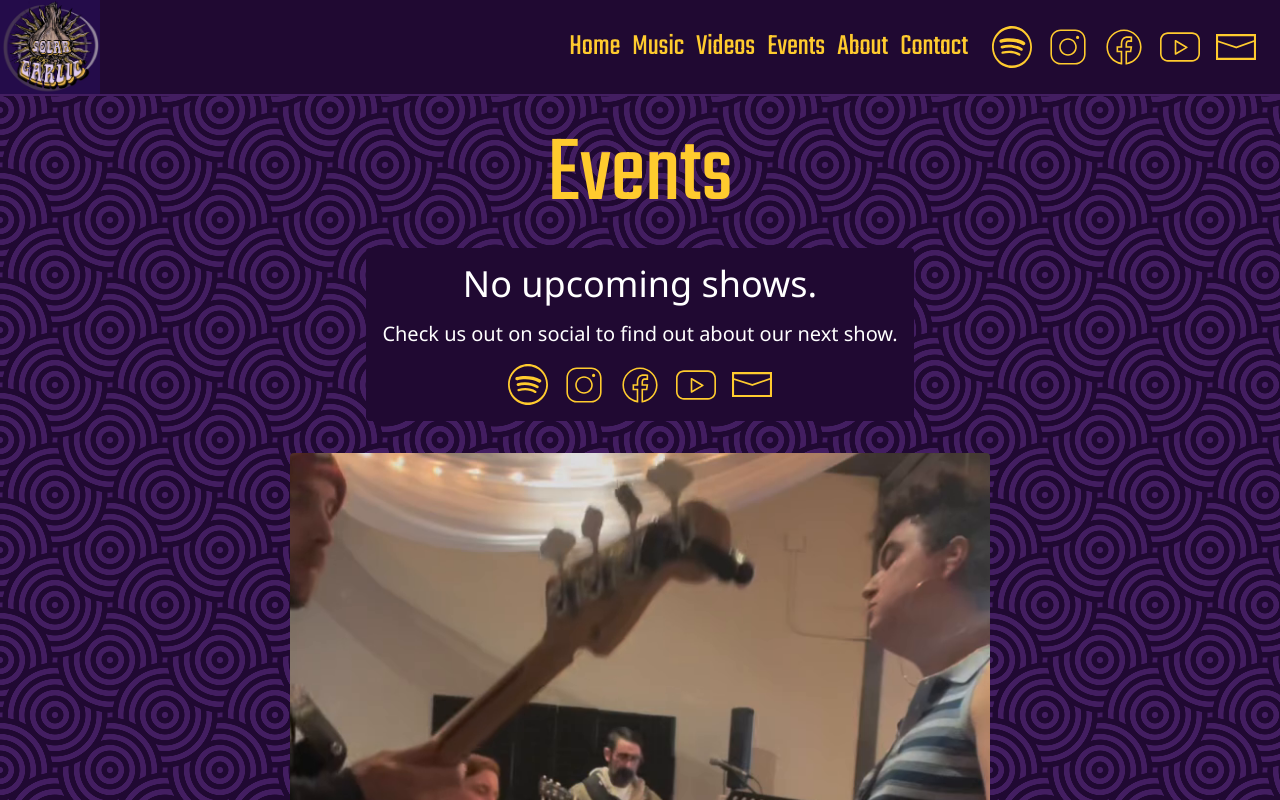
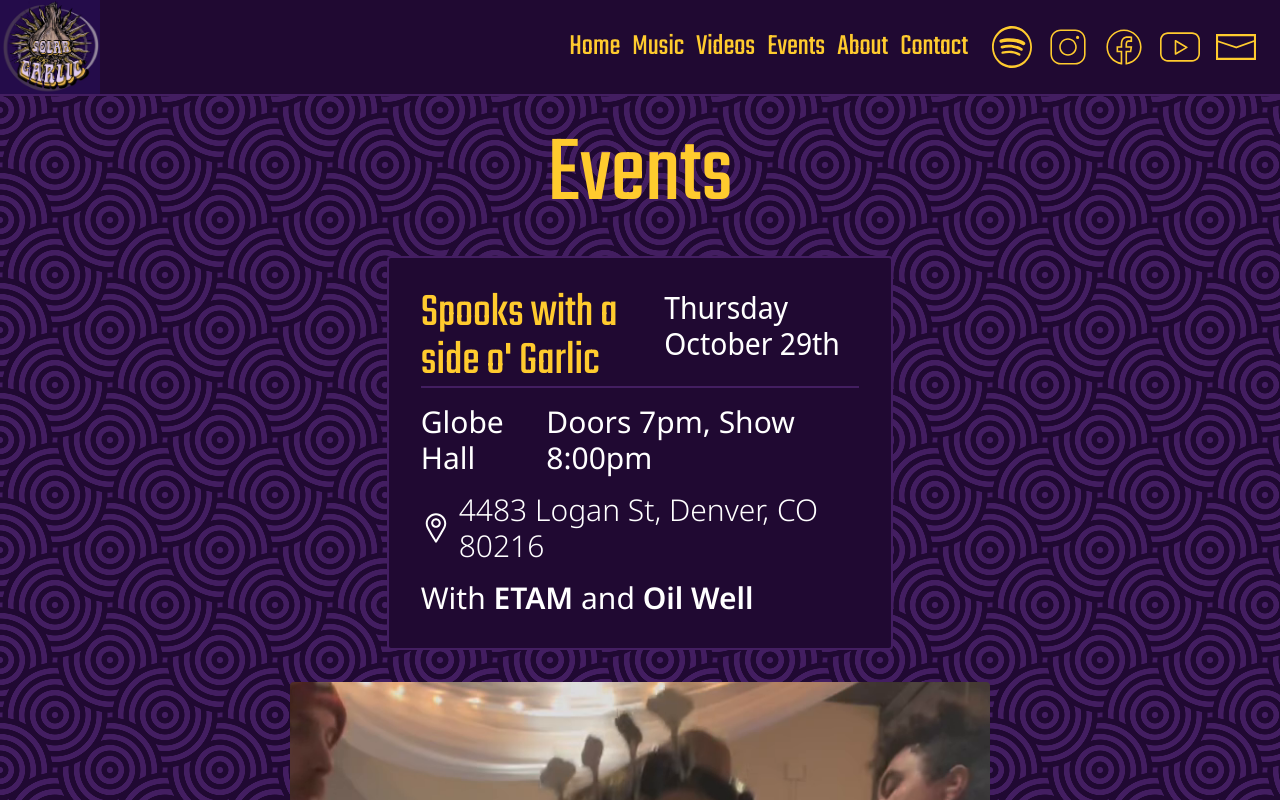
Before and after one commit to galbwe/solar-garlic-website, a Next.js app: page /events in a window 1280 px wide. Shown: the top 800 px of the page. Built offline with nearby package versions, Linux system fonts and the light colour scheme.

Commit message:
Add event for 2026-10-29 globe hall show (#120)

```diff
--- a/src/constants.ts
+++ b/src/constants.ts
@@ -76,7 +76,20 @@ export const SINGLES = [
 ];
 
 // TODO: move events to an api call
-export const EVENTS = [];
+export const EVENTS = [
+  {
+    id: uuid4(),
+    title: "Spooks with a side o' Garlic",
+    venue: "Globe Hall",
+    venueUrl: "https://globehall.com/",
+    address: "4483 Logan St, Denver, CO 80216",
+    addressUrl: "https://maps.app.goo.gl/Aa3MUeN2XmJ2LqBu8",
+    bands: ["ETAM", "Oil Well"],
+    doors: "2026-10-30T01:00:00",
+    show: "2026-10-30T02:00:00",
+    timezone: "America/Denver",
+  },
+];
 
 export const PAST_EVENTS = [
   {
```
